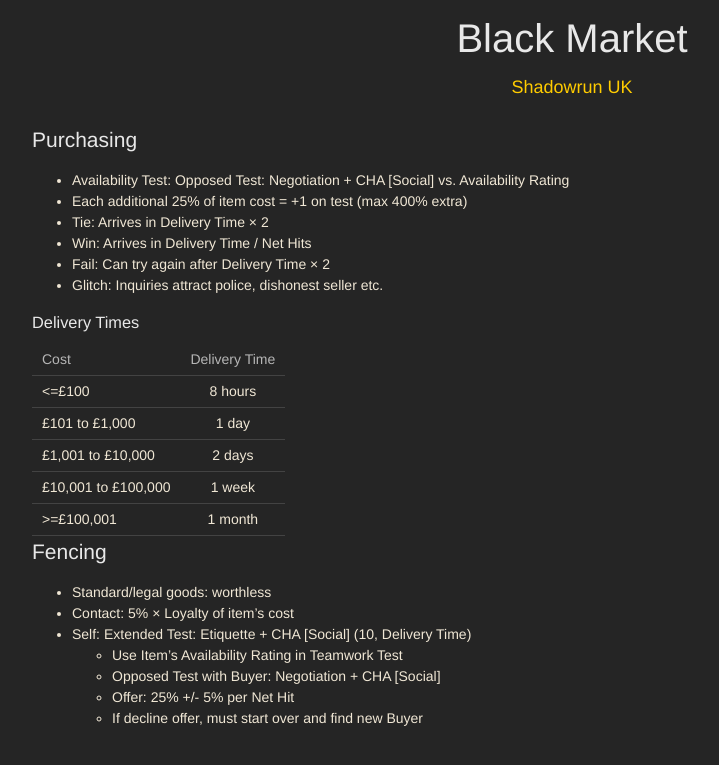
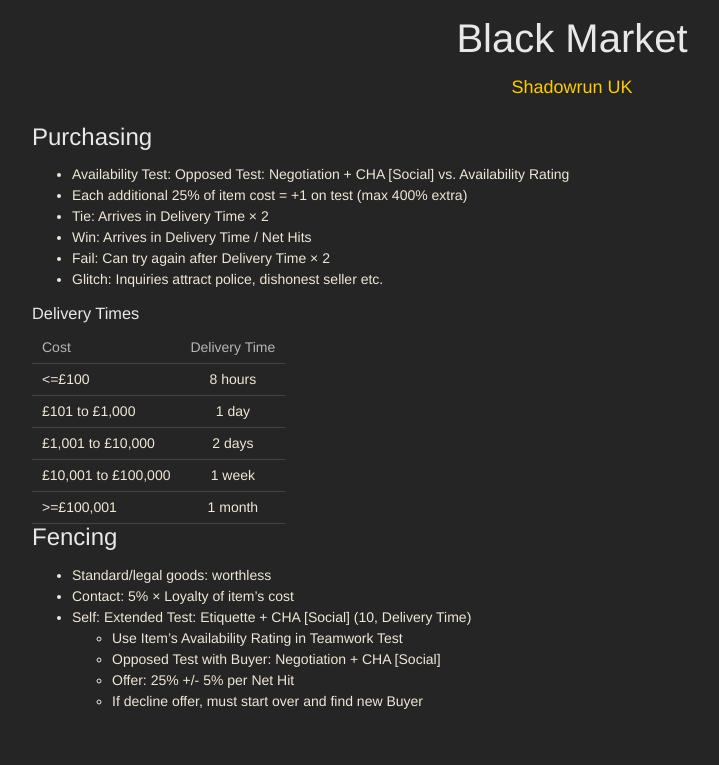
Before and after one commit to Anomandarist/Shadowrun-UK, a Jekyll site: the page built from Rules/BlackMarket.md, in a window 1280 px wide. Shown: the top 765 px of the page, without its empty margins (68-787 px from the left). Built offline with Jekyll 4.4.1, drawn with Linux system fonts in a browser that asks for light colours; our own code applies the rules of GitHub Pages for plain Markdown files.

Commit message:
CSS: Update header styles

```diff
--- a/_sass/theme-nightb1ade.scss
+++ b/_sass/theme-nightb1ade.scss
@@ -16,6 +16,18 @@ h1, h2, h3, h4, h5, h6 {
 	margin: 0 0 10px;
 	font-family: "OpenSansRegular", "Helvetica Neue", Helvetica, Arial, sans-serif;
 	font-weight: normal;
+}
+
+h1, h2, h3 {
+	line-height:1.1;
+}
+
+h1 {
+	font-size:28px;
+}
+
+h2 {
+	font-size: 24px;
 }
 
 a {
```
